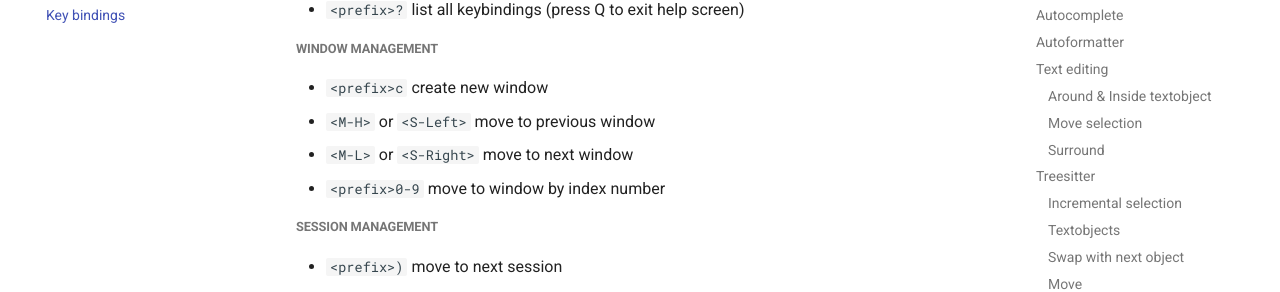
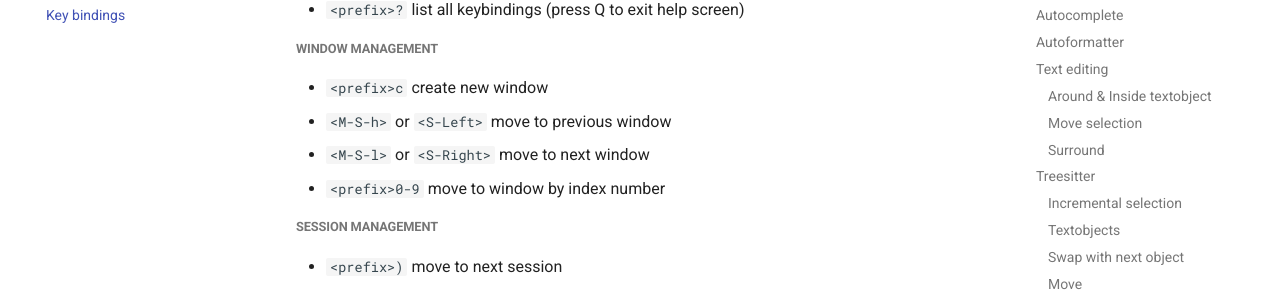
Before and after one commit to HieuDao-code/dotfiles, an MkDocs documentation site: the page built from docs/key_binding.md, in a window 1280 px wide and 900 px high, scrolled down 5777 px. Shown: the part 147-439 px from the top of the window. Built offline with MkDocs 1.6.1 and Material for MkDocs 9.7.7, drawn with Linux system fonts in a browser that asks for light colours; comment, search, counter and statistics services are not loaded.

```diff
--- a/docs/key_binding.md
+++ b/docs/key_binding.md
@@ -218,8 +218,8 @@ Move selection in visual mode or current line
 ##### Window management
 
 - `<prefix>c` create new window
-- `<M-H>` or `<S-Left>` move to previous window
-- `<M-L>` or `<S-Right>` move to next window
+- `<M-S-h>` or `<S-Left>` move to previous window
+- `<M-S-l>` or `<S-Right>` move to next window
 - `<prefix>0-9` move to window by index number
 
 ##### Session management
```
